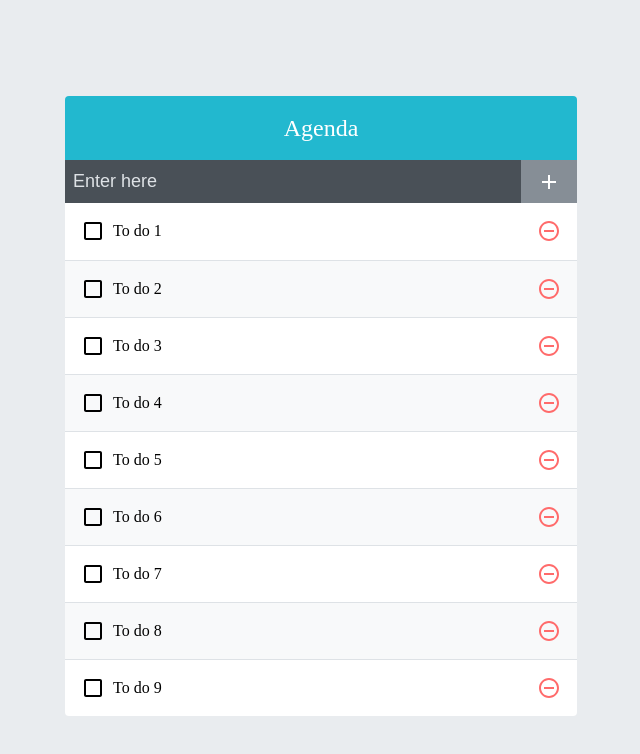
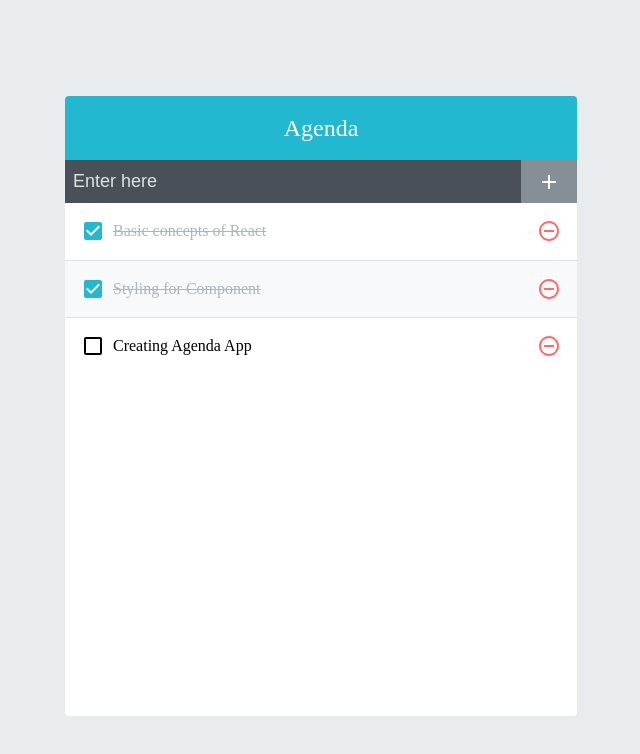
Before and after one commit to songle2900/React, a React (Create React App) app in the folder todo-app/: page / in a window 1280 px wide. Shown: the top 754 px of the page, without its empty margins (319-959 px from the left). Built offline with nearby package versions, Linux system fonts and the light colour scheme.

Commit message:
Updating sass-node

```diff
--- a/todo-app/src/App.js
+++ b/todo-app/src/App.js
@@ -3,37 +3,37 @@ import TodoTemplate from './components/TodoTemplate';
 import TodoInsert from './components/TodoInsert';
 import TodoList from './components/TodoList';
 
-function createBulkTodos() {
-  const array = [];
-  for (let i = 1; i <= 2500; i++) {
-    array.push({
-      id: i,
-      text: `To do ${i}`,
-      checked: false,
-    });
-  }
-  return array;
-}
+// function createBulkTodos() {
+//   const array = [];
+//   for (let i = 1; i <= 2500; i++) {
+//     array.push({
+//       id: i,
+//       text: `To do ${i}`,
+//       checked: false,
+//     });
+//   }
+//   return array;
+// }
 
 const App = () => {
-  const [todos, setTodos] = useState(createBulkTodos);
-  // const [todos, setTodos] = useState([
-  //   {
-  //     id: 1,
-  //     text: 'Basic concepts of React',
-  //     checked: true,
-  //   },
-  //   {
-  //     id: 2,
-  //     text: 'Styling for Component',
-  //     checked: true,
-  //   },
-  //   {
-  //     id: 3,
-  //     text: 'Creating Agenda App',
-  //     checked: false,
-  //   },
-  // ]);
+  // const [todos, setTodos] = useState(createBulkTodos);
+  const [todos, setTodos] = useState([
+    {
+      id: 1,
+      text: 'Basic concepts of React',
+      checked: true,
+    },
+    {
+      id: 2,
+      text: 'Styling for Component',
+      checked: true,
+    },
+    {
+      id: 3,
+      text: 'Creating Agenda App',
+      checked: false,
+    },
+  ]);
 
   // id for each value
   const nextId = useRef(2501);
```
